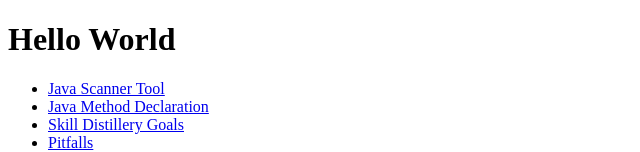
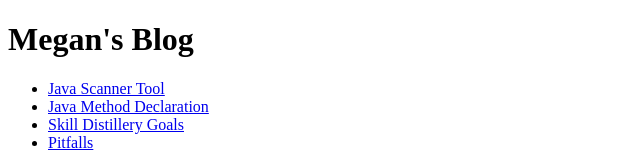
Before and after one commit to miiaevia/miiaevia.github.io, a plain HTML site: page index.html in a window 1280 px wide. Shown: the top 152 px of the page, without its empty margins (0-640 px from the left). Drawn offline with Linux system fonts and the light colour scheme.

Commit message:
update title to blog

```diff
--- a/index.html
+++ b/index.html
@@ -3,7 +3,7 @@
   <head>
   </head>
   <body>
-    <h1>Hello World</h1>
+    <h1>Megan's Blog</h1>
     <ul>
       <li>
         <a href="blog/Blog1.html">Java Scanner Tool</a>
```
